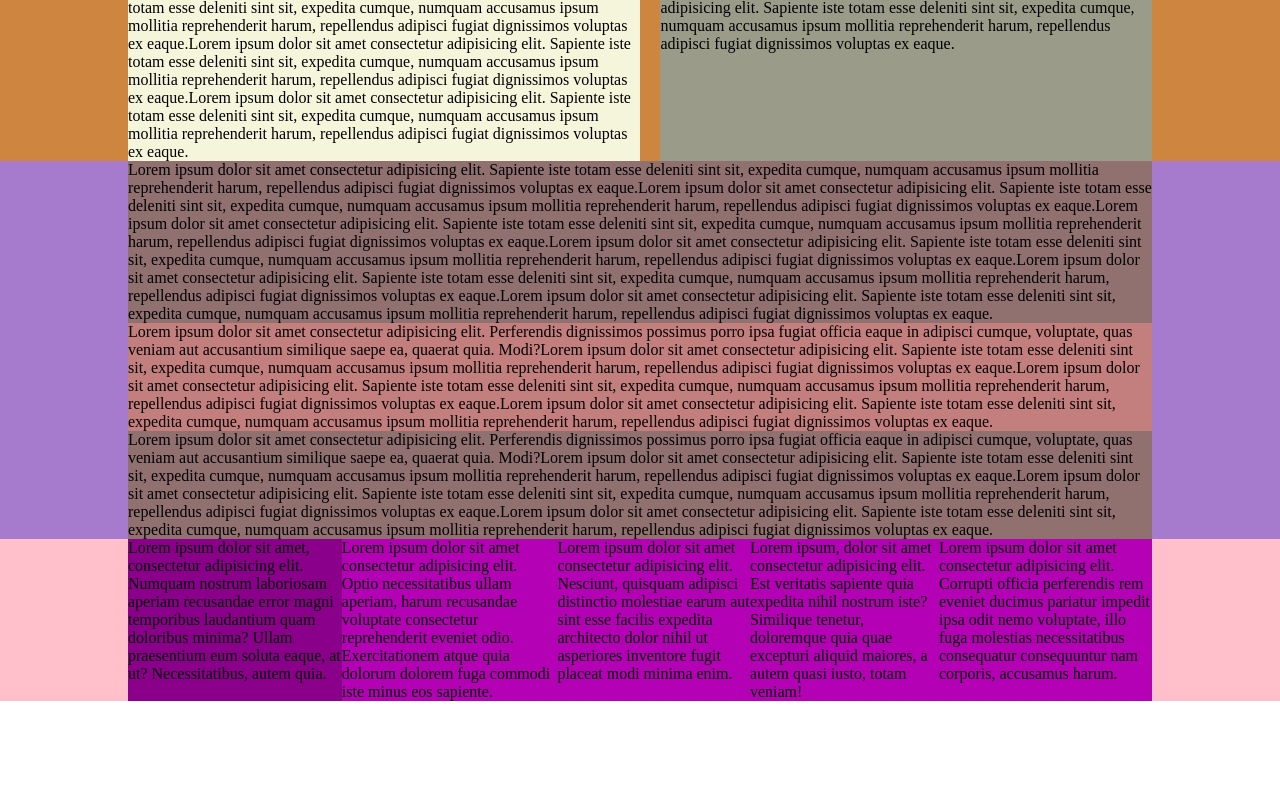
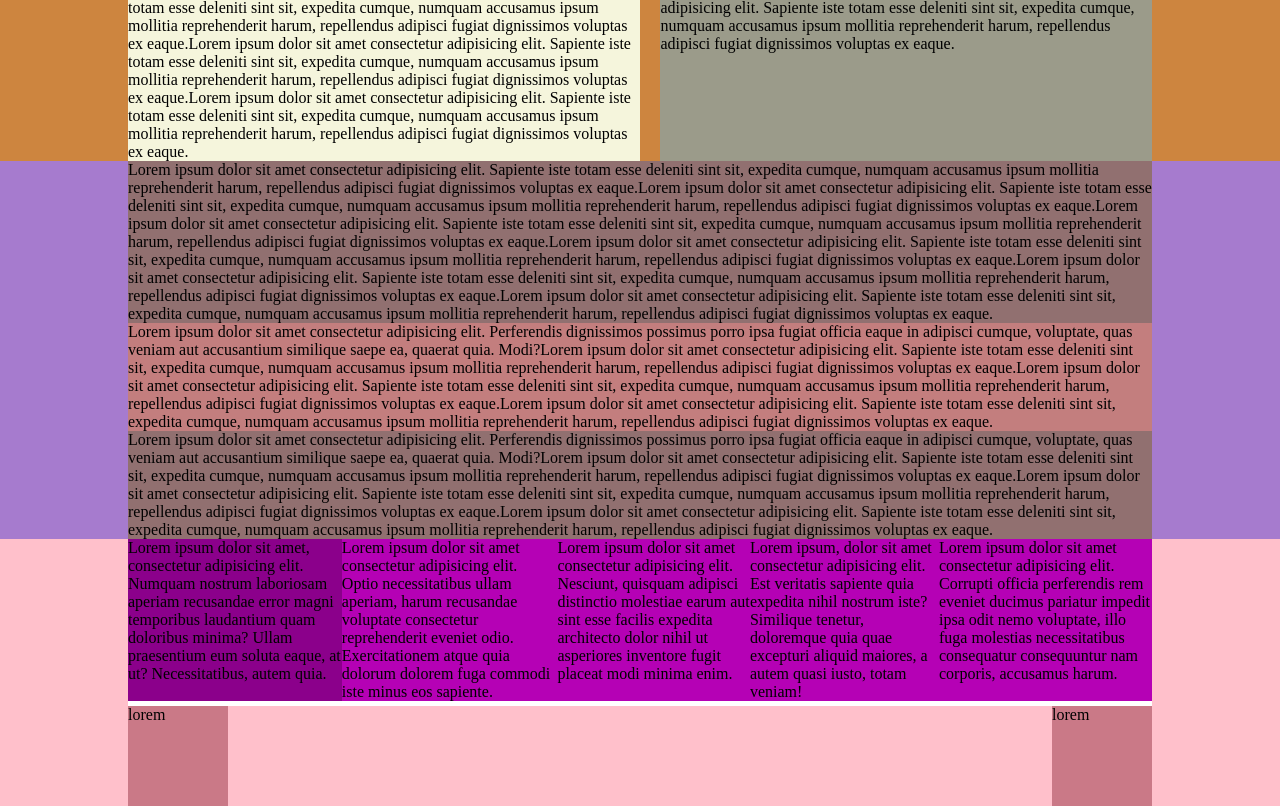
Before and after one commit to Paolo-dev-it/htmlcss-struttura-discord, a plain HTML site: page index.html in a window 1280 px wide. Shown: the part 1465-2271 px from the top of the page. Before the commit the page ends 2166 px from the top, so only its background shows below. Drawn offline with Linux system fonts and the light colour scheme.

Commit message:
Terminato esercizio

```diff
--- a/assets/css/style.css
+++ b/assets/css/style.css
@@ -153,3 +153,24 @@ footer .principal {
     flex-grow: 200;
     background-color: rgb(181, 1, 181);
 }
+
+.footer, .lista {
+    border-top: 5px solid white;
+    background-color: pink;
+    width: 80%;
+    margin: 0 auto;
+    display: flex;
+    justify-content: space-between;
+}
+
+.lista .logo-footer {
+    width: 100px;
+    height: 100px;
+    background-color: rgb(202, 121, 135);
+}
+
+.lista .subscribe {
+    width: 100px;
+    height: 100px;
+    background-color: rgb(202, 121, 135);
+}
--- a/index.html
+++ b/index.html
@@ -207,6 +207,16 @@
 
             </div>
 
+            <div class="lista">
+                <div class="logo-footer">
+                    lorem
+                </div>
+
+                <div class="subscribe">
+                    lorem
+                </div>
+            </div>
+
         </div>
     </footer>
 </body>
```
